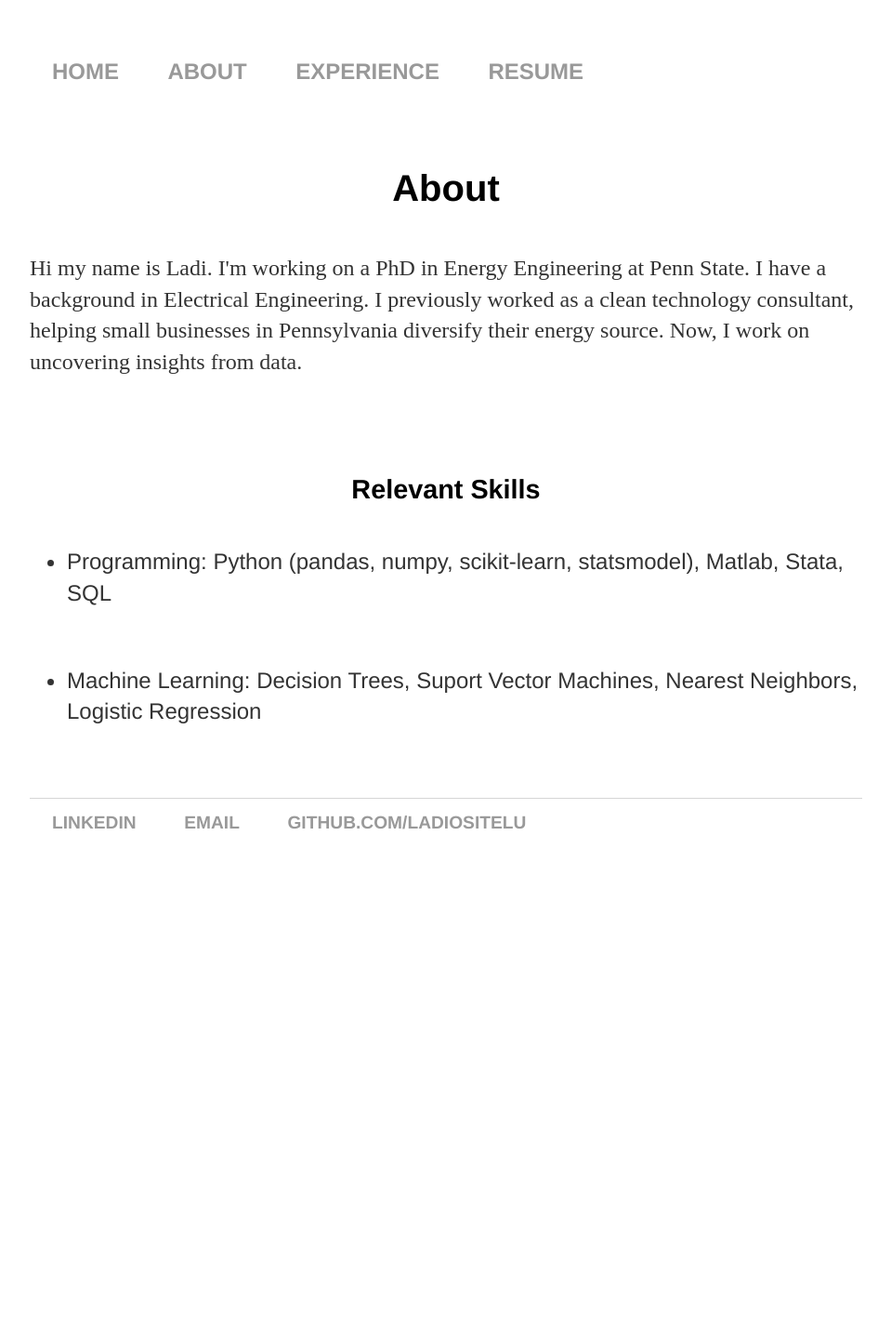
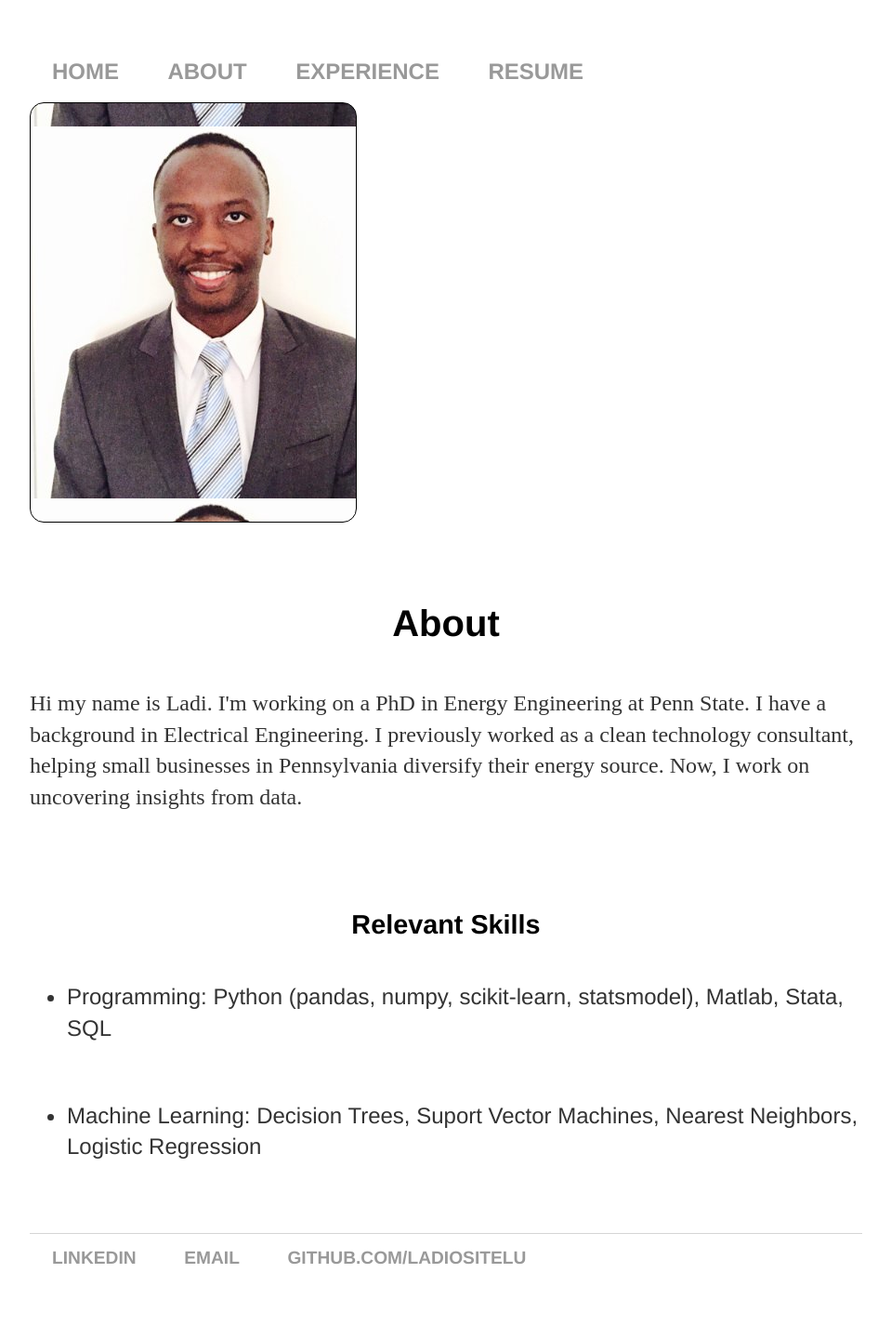
Before and after one commit to ladiositelu/ladiositelu.github.io, a Jekyll site: the page built from About/index.html, in a window 1280 px wide. Shown: the whole page at 93% size, without its empty margins (160-1119 px from the left). Built offline with Jekyll 4.4.1, drawn with Linux system fonts in a browser that asks for light colours; before the commit the page ends 958 px from its top, so only the background shows below that.

Commit message:
Update about.css

```diff
--- a/css/about.css
+++ b/css/about.css
@@ -39,16 +39,15 @@ a:hover {
     animation: ease;
 }
 
-/*
 .header {
     background-image: url("https://ladiositelu.github.io/ladi-ositelu.jpg");
     border: 1px solid black;
     border-radius: 15px;
-    height: 500px;
-    width: 400px;
+    height: 450px;
+    width: 350px;
     background-position: left;
 }
-*/
+
 h1 {
     font-size: 2.5em;
     font-family:'Helvetica', 'Arial', 'Sans-Serif';
```
